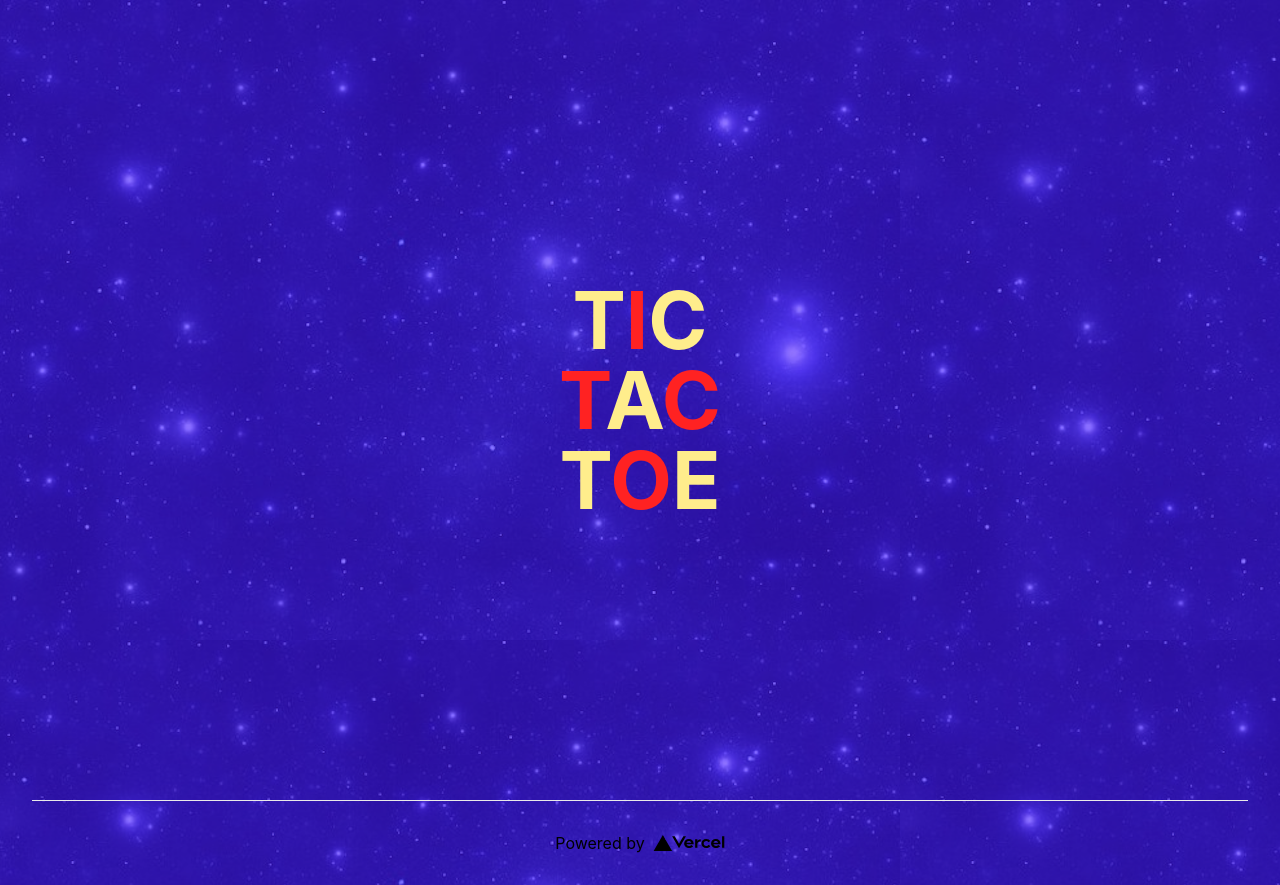
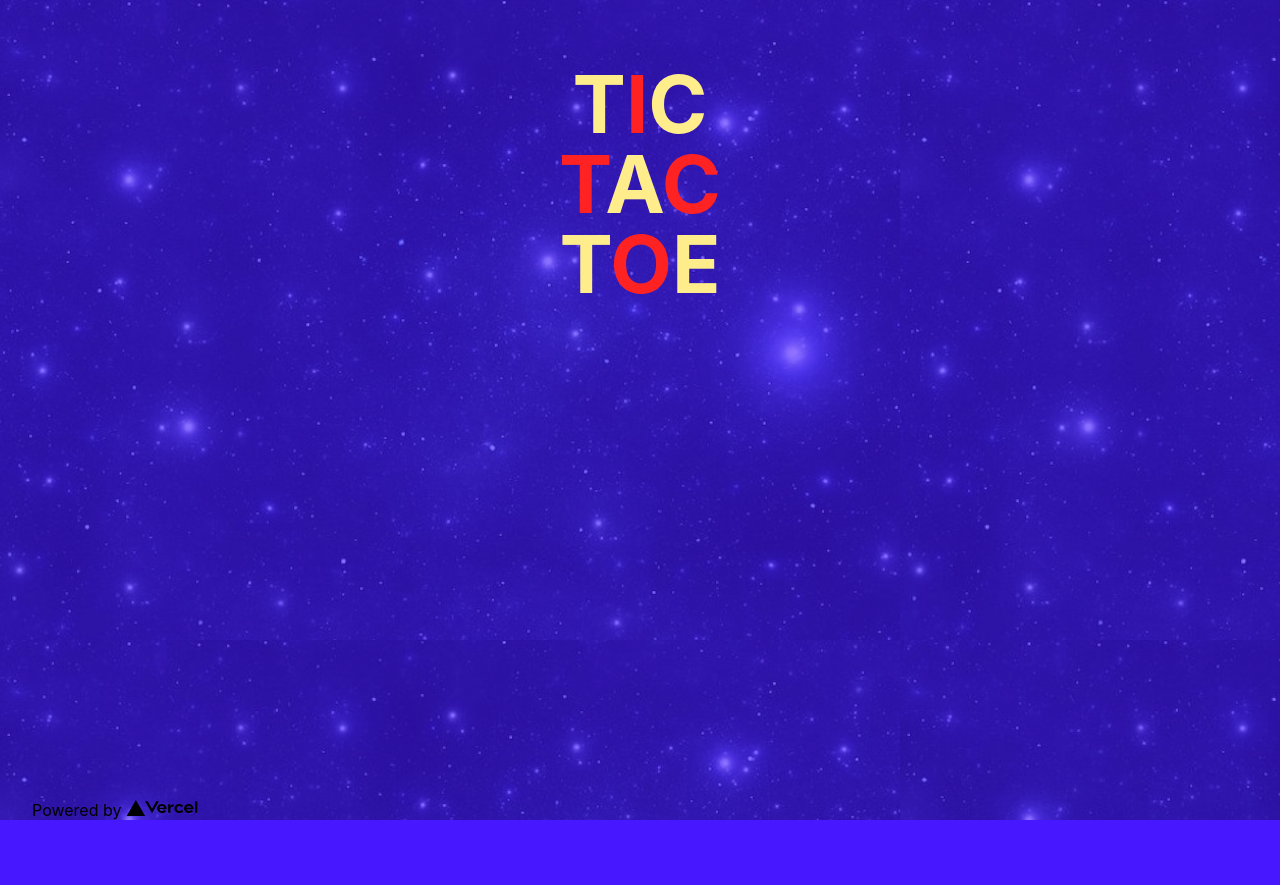
Before and after one commit to gg-1414/tictactoe-next-ts, a Next.js app: page / in a window 1280 px wide. After the commit the page ends 820 px from the top, so only its background shows below. Built offline with nearby package versions, Linux system fonts and the light colour scheme.

Commit message:
remove unused code

```diff
--- a/styles/Home.module.css
+++ b/styles/Home.module.css
@@ -6,111 +6,4 @@
   min-height: 100vh;
   padding: 4rem 0;
   flex: 1;
-  display: flex;
-  flex-direction: column;
-  justify-content: center;
-  align-items: center;
 }
-
-.footer {
-  display: flex;
-  flex: 1;
-  padding: 2rem 0;
-  border-top: 1px solid #eaeaea;
-  justify-content: center;
-  align-items: center;
-}
-
-.footer a {
-  display: flex;
-  justify-content: center;
-  align-items: center;
-  flex-grow: 1;
-}
-
-.title a {
-  color: #0070f3;
-  text-decoration: none;
-}
-
-.title a:hover,
-.title a:focus,
-.title a:active {
-  text-decoration: underline;
-}
-
-.title {
-  margin: 0;
-  line-height: 1.15;
-  font-size: 4rem;
-}
-
-.title,
-.description {
-  text-align: center;
-}
-
-.description {
-  margin: 4rem 0;
-  line-height: 1.5;
-  font-size: 1.5rem;
-}
-
-.code {
-  background: #fafafa;
-  border-radius: 5px;
-  padding: 0.75rem;
-  font-size: 1.1rem;
-  font-family: Menlo, Monaco, Lucida Console, Liberation Mono, DejaVu Sans Mono,
-    Bitstream Vera Sans Mono, Courier New, monospace;
-}
-
-.grid {
-  display: flex;
-  align-items: center;
-  justify-content: center;
-  flex-wrap: wrap;
-  max-width: 800px;
-}
-
-.card {
-  margin: 1rem;
-  padding: 1.5rem;
-  text-align: left;
-  color: inherit;
-  text-decoration: none;
-  border: 1px solid #eaeaea;
-  border-radius: 10px;
-  transition: color 0.15s ease, border-color 0.15s ease;
-  max-width: 300px;
-}
-
-.card:hover,
-.card:focus,
-.card:active {
-  color: #0070f3;
-  border-color: #0070f3;
-}
-
-.card h2 {
-  margin: 0 0 1rem 0;
-  font-size: 1.5rem;
-}
-
-.card p {
-  margin: 0;
-  font-size: 1.25rem;
-  line-height: 1.5;
-}
-
-.logo {
-  height: 1em;
-  margin-left: 0.5rem;
-}
-
-@media (max-width: 600px) {
-  .grid {
-    width: 100%;
-    flex-direction: column;
-  }
-}
```
